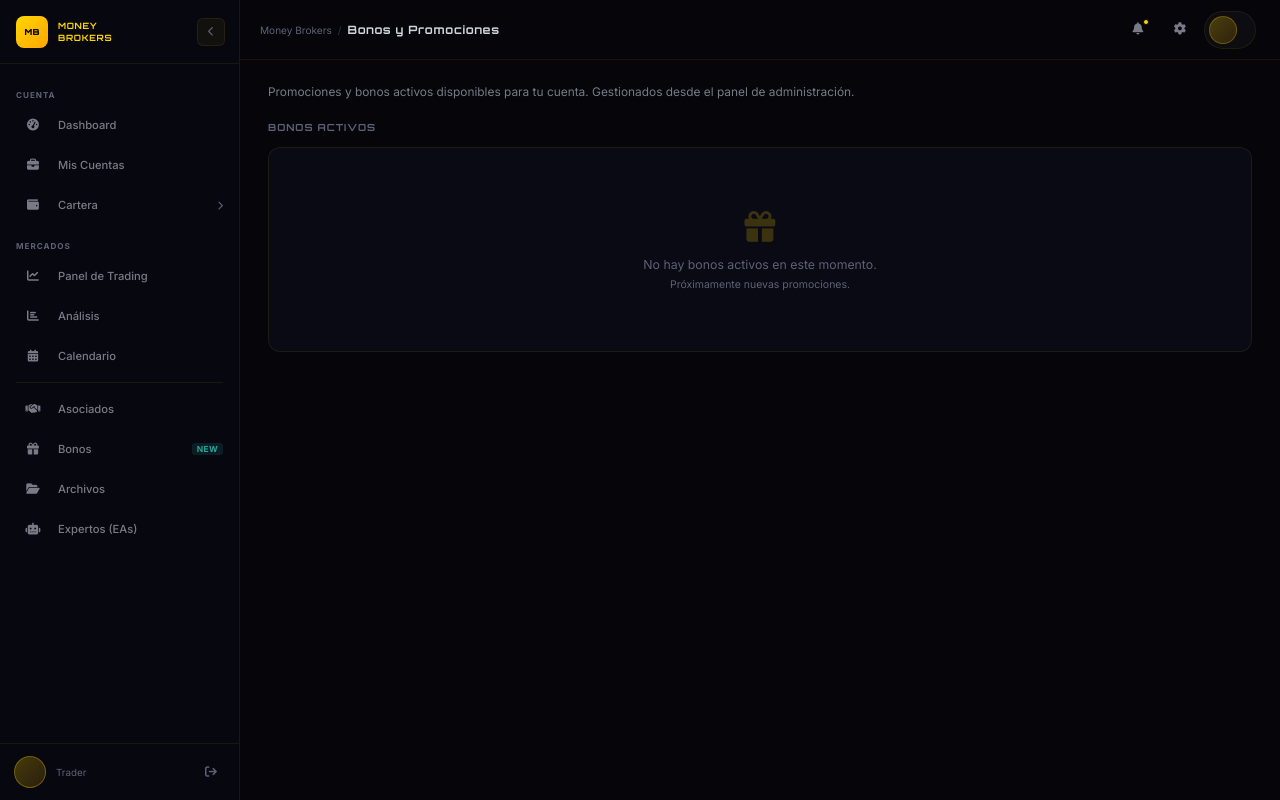
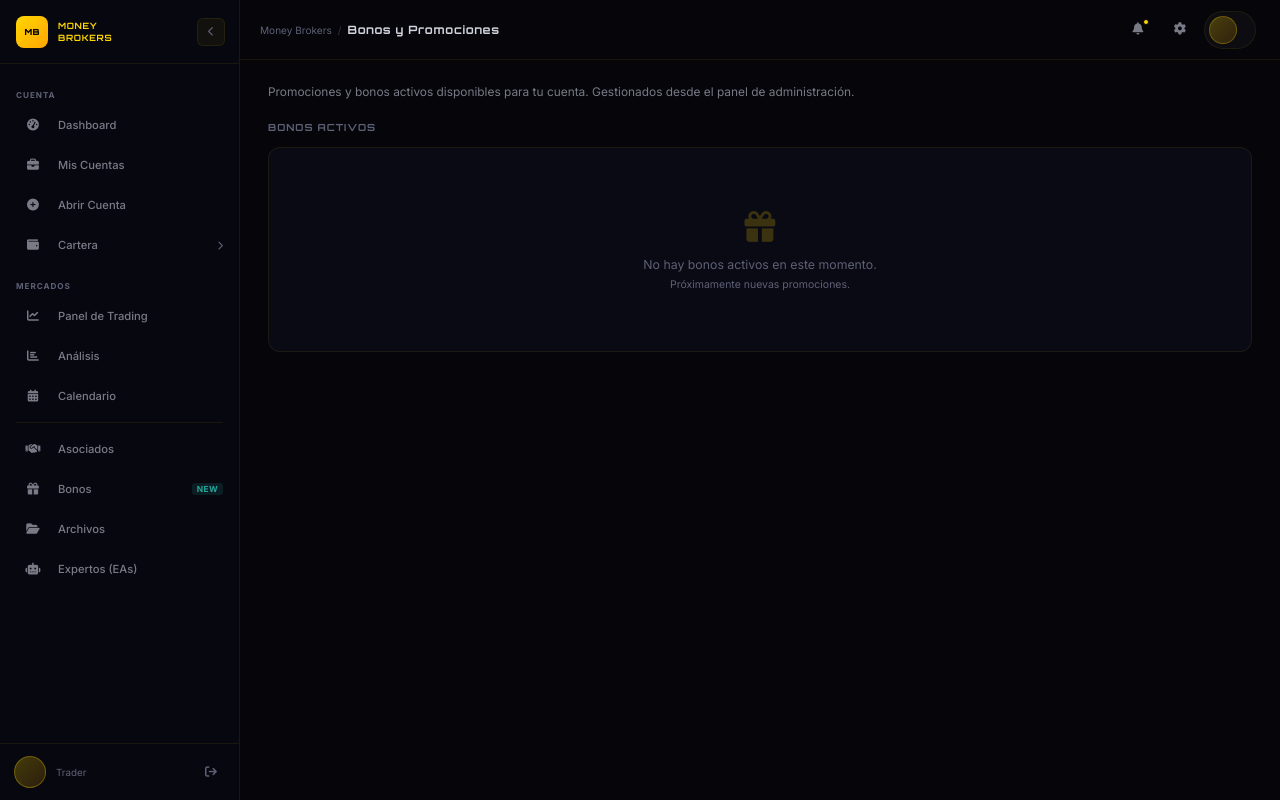
Before and after one commit to Naffer27/trx_simulator, a Django app: template simulator/templates/simulator/bonuses.html in a window 1280 px wide. Run offline with Django 5.2, Linux system fonts and the light colour scheme; the template is opened without the code that fills it, so the values that code supplies are empty.

Commit message:
ui: add open account link to sidebar

```diff
--- a/simulator/templates/simulator/base_app.html
+++ b/simulator/templates/simulator/base_app.html
@@ -413,6 +413,12 @@
         <span class="sb-text">Mis Cuentas</span>
       </a>
 
+      <!-- Abrir Cuenta -->
+      <a href="{% url 'simulator:account_open' %}" class="sb-link {% if active_section == 'account_open' %}active{% endif %}">
+        <span class="sb-icon"><i class="fa-solid fa-circle-plus"></i></span>
+        <span class="sb-text">Abrir Cuenta</span>
+      </a>
+
       <!-- Cartera (dropdown) -->
       <div class="sb-group {% if active_section == 'deposit' or active_section == 'deposit_history' or active_section == 'withdraw' or active_section == 'withdraw_history' %}open{% endif %}"
            data-group="cartera">
```
